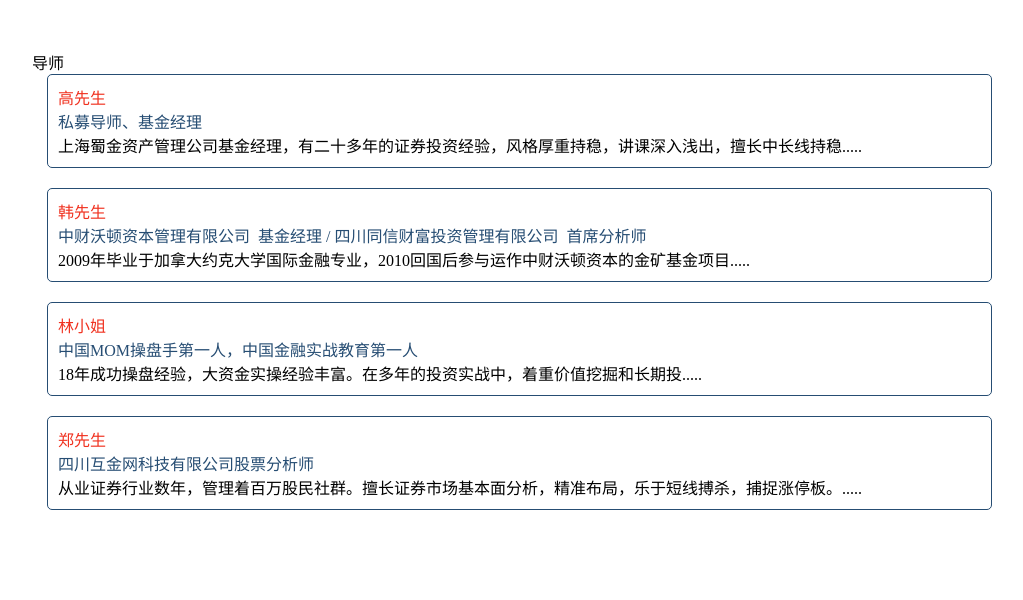
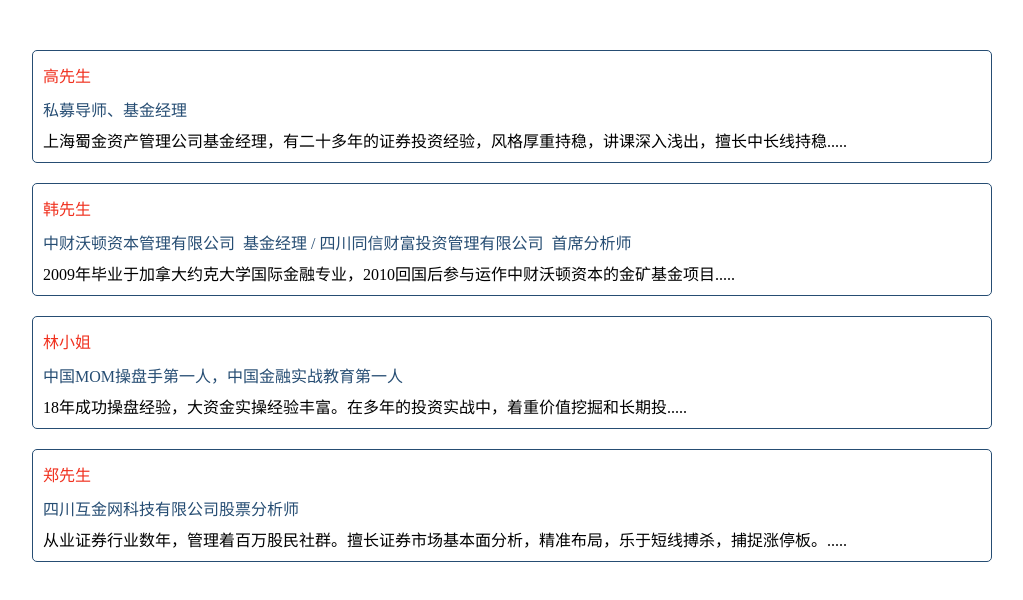
Before and after one commit to lrfun/toggle-demo, a plain HTML site: page index.html in a window 1280 px wide. Shown: the whole page, without its empty margins (128-1151 px from the left). Drawn offline with Linux system fonts and the light colour scheme.

Commit message:
修改样式

```diff
--- a/css/index.css
+++ b/css/index.css
@@ -6,8 +6,8 @@
 body{background: #fff}
 .caifu-mode6{width: 960px;margin: 50px auto;}
 .caifu-mode6 .caifu-mode5divbox{border-radius: 5px;padding: 10px;border: 1px solid #264d73;margin-bottom: 20px;}
-.caifu-mode5divbox .caifu-coloryel{color: #f0311f;}
-.caifu-mode5divbox  .caifu-colorhei{color: #264d73}
+.caifu-mode5divbox .caifu-coloryel{color: #f0311f;line-height: 32px;}
+.caifu-mode5divbox  .caifu-colorhei{color: #264d73;line-height:35px;}
 .box{width: 960px;margin: 50px auto;}
 .box ul{width: 100%;padding: 0}
 .box ul li{list-style-type: none;width: 100%;margin: 10px 0;text-decoration: none;}
--- a/index.html
+++ b/index.html
@@ -8,8 +8,7 @@
 </head>
 <body>
 <div class="caifu-mode6">
-  <p class="caifu-mode4h1">导师</p>
-  <div class="caifu-mode4conten" style="padding-left: 15px;">
+
     <div class="caifu-mode5divbox" >
       <div class="caifu-mode5contenbox">
         <p class="caifu-coloryel">高先生</p>
@@ -29,7 +28,6 @@
       </div>
     </div>
     <div class="caifu-mode5divbox">
-
       <div class="caifu-mode5contenbox">
         <p class="caifu-coloryel">林小姐</p>
         <p class="caifu-colorhei meida-caifu2">中国MOM操盘手第一人，中国金融实战教育第一人</p>
@@ -45,7 +43,7 @@
         <span class="weidianshow" style="display: none;">作为青年股票分析师的代表，严谨的思路和幽默的语言风格，深受广大股民喜爱。</span></p>
       </div>
     </div>
-  </div>
+
 </div>
 <script>
   $('.caifu-mode5contenbox').each(function(){
```
